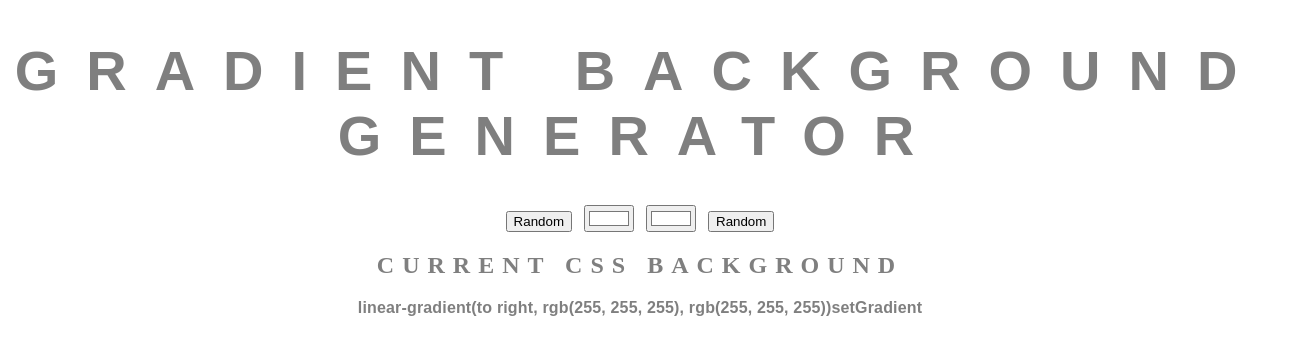
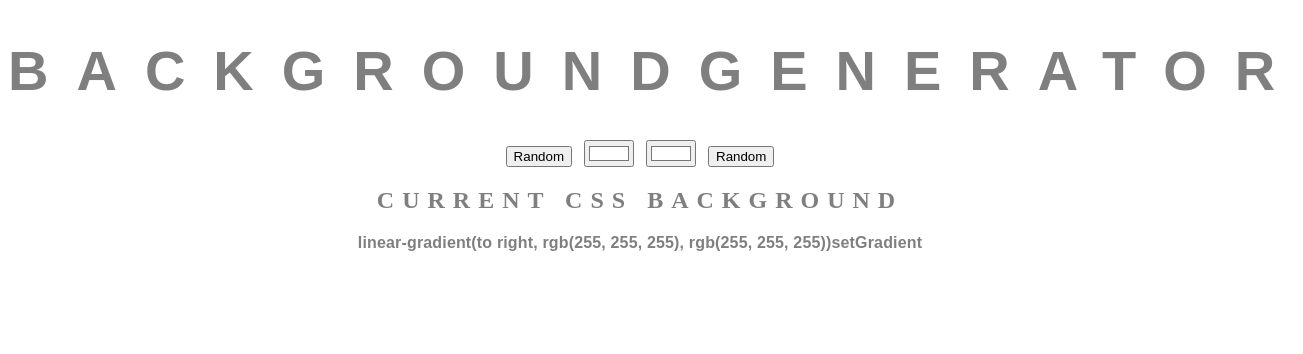
Before and after one commit to pedromn0/Test, a plain HTML site: page index.html in a window 1280 px wide. Shown: the whole page, 1303 px wide, since content can reach past the window. Drawn offline with Linux system fonts and the light colour scheme.

Commit message:
add strong tag in the h1

```diff
--- a/index.html
+++ b/index.html
@@ -7,7 +7,7 @@
     <link rel="stylesheet" href="style.css">
 </head>
 <body class="Body2" id="gradient">
-    <h1>Gradient Background Generator</h1>
+    <h1><strong>Background</strong>Generator</h1>
     <button id="btnColor1">Random</button>
     <input class="color1" type="color" name="color1" value="#FFFFFF">
     <input class="color2" type="color" name="color2" value="#FFFFFF">
```
